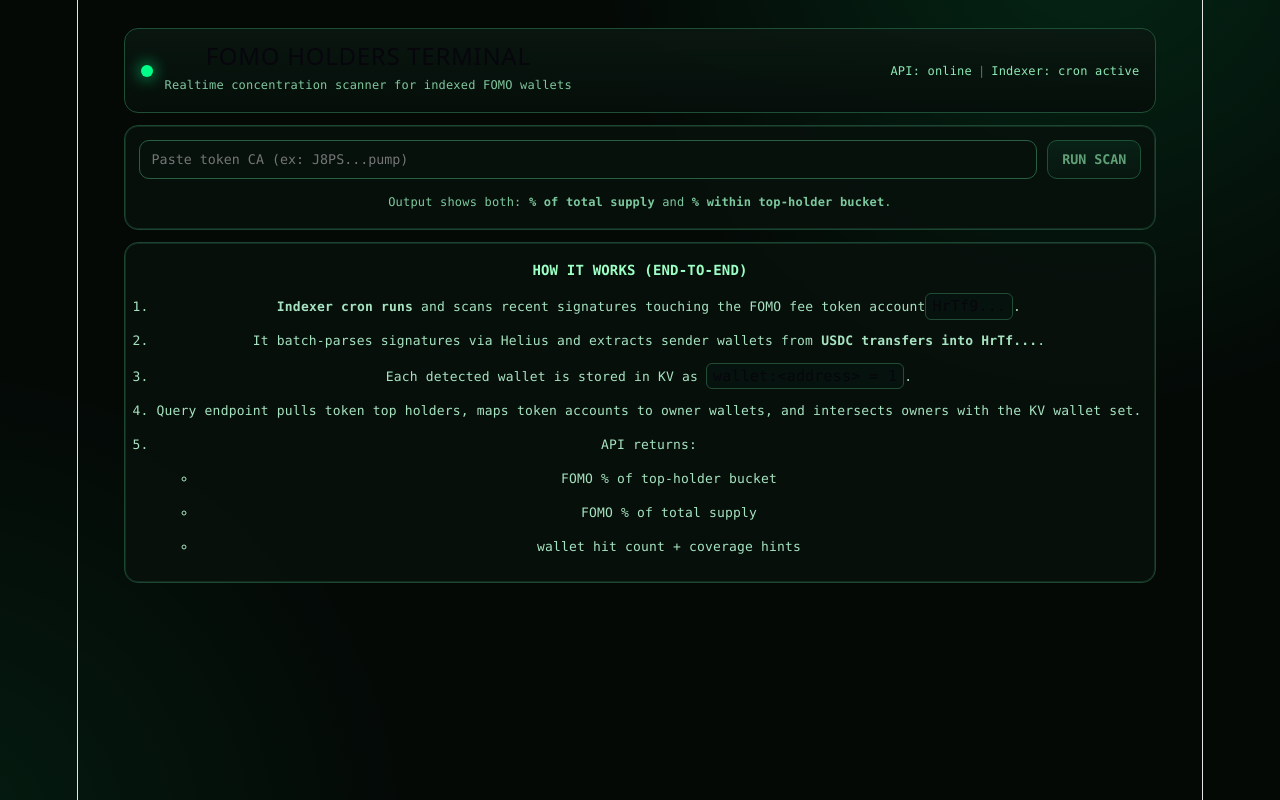
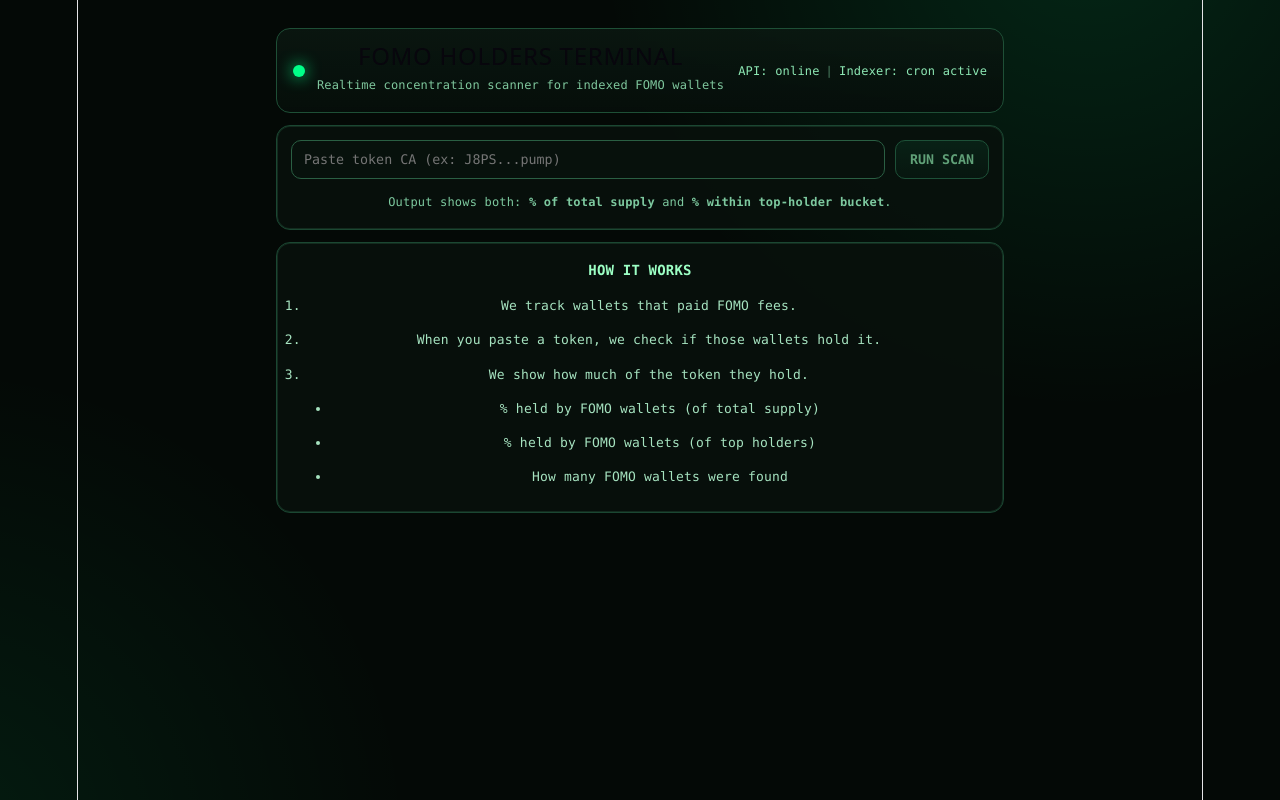
Before and after one commit to xfajs/fomoholders, a React (Vite) app: page / in a window 1280 px wide. Built offline with nearby package versions, Linux system fonts and the light colour scheme.

Commit message:
Simplify how-it-works copy for normie readability

```diff
--- a/src/App.jsx
+++ b/src/App.jsx
@@ -152,30 +152,17 @@
       )}
 
       <section className="terminal-card explain">
-        <h3>HOW IT WORKS (END-TO-END)</h3>
+        <h3>HOW IT WORKS</h3>
         <ol>
-          <li>
-            <b>Indexer cron runs</b> and scans recent signatures touching the FOMO fee token account
-            <code> HrTf9... </code>.
-          </li>
-          <li>
-            It batch-parses signatures via Helius and extracts sender wallets from <b>USDC transfers into HrTf...</b>.
-          </li>
-          <li>
-            Each detected wallet is stored in KV as <code>wallet:&lt;address&gt; = 1</code>.
-          </li>
-          <li>
-            Query endpoint pulls token top holders, maps token accounts to owner wallets, and intersects owners with the KV wallet set.
-          </li>
-          <li>
-            API returns:
-            <ul>
-              <li>FOMO % of top-holder bucket</li>
-              <li>FOMO % of total supply</li>
-              <li>wallet hit count + coverage hints</li>
-            </ul>
-          </li>
+          <li>We track wallets that paid FOMO fees.</li>
+          <li>When you paste a token, we check if those wallets hold it.</li>
+          <li>We show how much of the token they hold.</li>
         </ol>
+        <ul>
+          <li>% held by FOMO wallets (of total supply)</li>
+          <li>% held by FOMO wallets (of top holders)</li>
+          <li>How many FOMO wallets were found</li>
+        </ul>
       </section>
     </main>
   )
```
